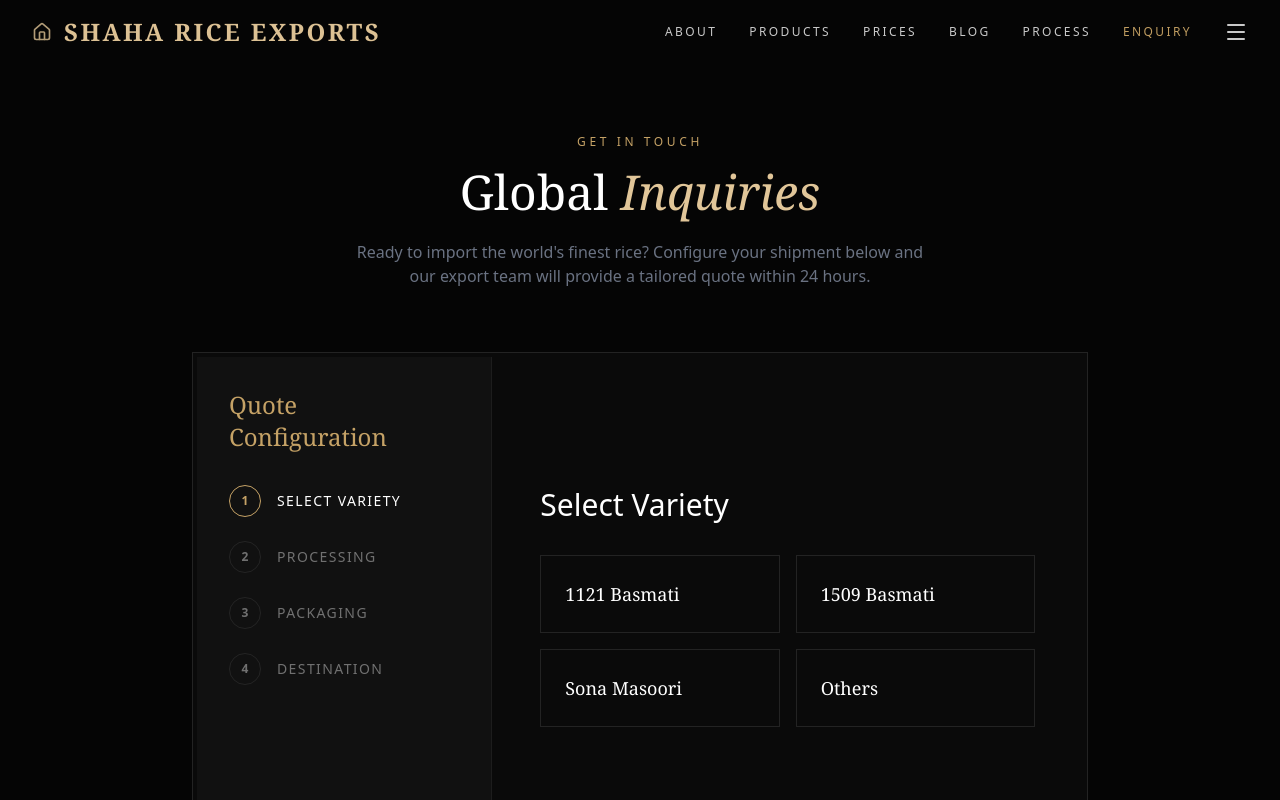
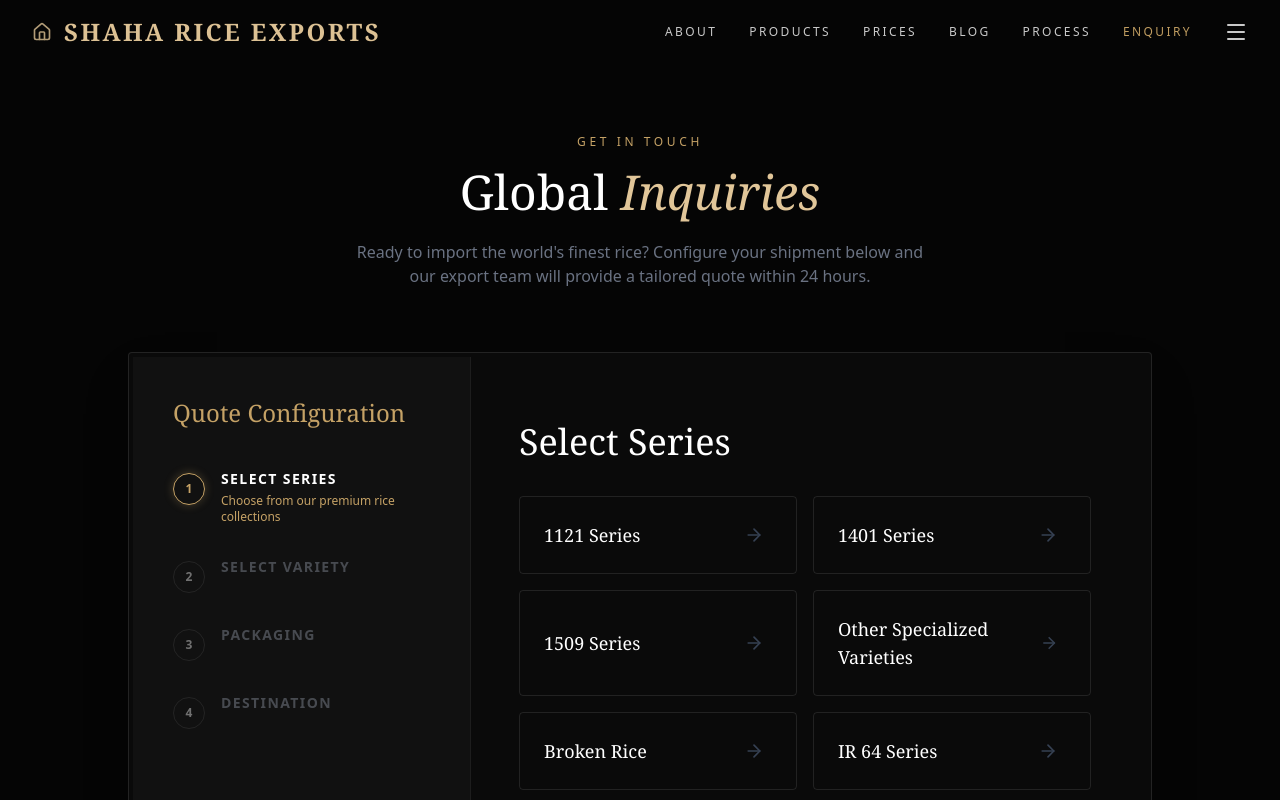
Before and after one commit to nfsprogramming/shaha-rice-export, a React (Vite) app: page /contact in a window 1280 px wide. Shown: the top 800 px of the page. Built offline with nearby package versions, Linux system fonts and the light colour scheme; a web font is replaced by a local one.

Commit message:
Refactor Inquiry Form: Implement Series-Variety hierarchy for smarter selection

```diff
--- a/src/components/QuoteRequestForm.tsx
+++ b/src/components/QuoteRequestForm.tsx
@@ -1,27 +1,63 @@
 
-import { useState } from 'react';
+import { useState, useMemo } from 'react';
 import { motion, AnimatePresence } from 'framer-motion';
 import { Check, ArrowRight } from 'lucide-react';
+import { riceVarieties } from '../data/riceData';
 
 export const QuoteRequestForm = () => {
     const [step, setStep] = useState(1);
     const [formData, setFormData] = useState({
+        series: '',
         variety: '',
-        finish: '',
         quantity: '',
         packaging: '',
         port: '',
         email: ''
     });
 
+    // Extract unique series
+    const uniqueSeries = useMemo(() => {
+        const series = Array.from(new Set(riceVarieties.map(r => r.series)));
+        return [...series, "Others"];
+    }, []);
+
+    // Get varieties for selected series
+    const availableVarieties = useMemo(() => {
+        if (!formData.series || formData.series === "Others") return [];
+        return riceVarieties
+            .filter(r => r.series === formData.series)
+            .map(r => r.name);
+    }, [formData.series]);
+
     const handleNext = () => setStep(s => s + 1);
-    // const handleBack = () => setStep(s => s - 1);
 
+    // Dynamic steps definition
     const steps = [
-        { title: "Select Variety", field: "variety", options: ["1121 Basmati", "1509 Basmati", "Sona Masoori", "Others"] },
-        { title: "Processing", field: "finish", options: ["Creamy Sella", "Golden Sella", "Steam", "Raw"] },
-        { title: "Packaging", field: "packaging", options: ["5kg", "10kg", "25kg", "50kg Bulk"] },
-        { title: "Destination", field: "details", isInput: true }
+        {
+            title: "Select Series",
+            field: "series",
+            options: uniqueSeries,
+            desc: "Choose from our premium rice collections"
+        },
+        {
+            title: "Select Variety",
+            field: "variety",
+            options: formData.series === "Others" ? ["Standard", "Premium", "Custom"] : availableVarieties, // Fallback if others
+            desc: "Pick the specific grain type"
+        },
+        // Removed separate "Processing" step as variety selection covers it (e.g., "1121 White Sella")
+        {
+            title: "Packaging",
+            field: "packaging",
+            options: ["5kg", "10kg", "25kg", "50kg Bulk", "Custom Branding"],
+            desc: "Select bag size"
+        },
+        {
+            title: "Destination",
+            field: "details",
+            isInput: true,
+            desc: "Shipping details"
+        }
     ];
 
     const updateField = (field: string, value: string) => {
@@ -32,78 +68,93 @@
     };
 
     return (
-        <div className="w-full max-w-4xl mx-auto bg-[#0a0a0a] border border-white/10 p-1">
-            <div className="grid grid-cols-1 md:grid-cols-12 min-h-[500px]">
+        <div className="w-full max-w-5xl mx-auto bg-[#0a0a0a] border border-white/10 p-1 rounded-sm shadow-2xl">
+            <div className="grid grid-cols-1 md:grid-cols-12 min-h-[600px]">
                 {/* Progress Sidebar */}
-                <div className="md:col-span-4 bg-[#111] p-8 relative flex flex-col justify-between border-b md:border-b-0 md:border-r border-white/5">
+                <div className="md:col-span-4 bg-[#111] p-8 md:p-10 relative flex flex-col justify-between border-b md:border-b-0 md:border-r border-white/5">
                     <div>
-                        <h3 className="text-[#C5A266] font-serif text-2xl mb-8">Quote Configuration</h3>
-                        <div className="space-y-6">
+                        <h3 className="text-[#C5A266] font-serif text-2xl mb-10">Quote Configuration</h3>
+                        <div className="space-y-8">
                             {steps.map((s, i) => (
-                                <div key={i} className={`flex items-center gap-4 transition-all duration-300 ${i + 1 === step ? 'opacity-100' : 'opacity-40'}`}>
-                                    <div className={`w-8 h-8 rounded-full border ${i + 1 === step ? 'border-[#C5A266] text-[#C5A266]' : i + 1 < step ? 'bg-[#C5A266] border-[#C5A266] text-black' : 'border-white/20 text-white'} flex items-center justify-center text-xs font-bold`}>
+                                <div key={i} className={`flex items-start gap-4 transition-all duration-300 ${i + 1 === step ? 'opacity-100' : 'opacity-40'}`}>
+                                    <div className={`mt-1 w-8 h-8 rounded-full border ${i + 1 === step ? 'border-[#C5A266] text-[#C5A266] shadow-[0_0_10px_rgba(197,162,102,0.3)]' : i + 1 < step ? 'bg-[#C5A266] border-[#C5A266] text-black' : 'border-white/20 text-white'} flex items-center justify-center text-xs font-bold shrink-0 transition-all`}>
                                         {i + 1 < step ? <Check className="w-4 h-4" /> : i + 1}
                                     </div>
-                                    <span className="text-sm uppercase tracking-widest text-white">{s.title}</span>
+                                    <div className="flex flex-col">
+                                        <span className={`text-sm uppercase tracking-widest font-bold ${i + 1 === step ? 'text-white' : 'text-gray-400'}`}>{s.title}</span>
+                                        {i + 1 === step && <span className="text-xs text-[#C5A266] mt-1">{s.desc}</span>}
+                                    </div>
                                 </div>
                             ))}
                         </div>
                     </div>
                     {step > 1 && (
-                        <div className="text-xs text-gray-500 mt-8">
-                            Current Selection: <br />
-                            <span className="text-white">{formData.variety} {formData.finish && `/ ${formData.finish}`}</span>
+                        <div className="text-xs text-gray-500 mt-8 p-4 bg-white/[0.03] rounded border border-white/5">
+                            <span className="text-[#C5A266] uppercase tracking-wider mb-2 block text-[10px]">Your Selection</span>
+                            {formData.series && <div className="text-white mb-1"><span className="text-gray-500">Series:</span> {formData.series}</div>}
+                            {formData.variety && <div className="text-white"><span className="text-gray-500">Variety:</span> {formData.variety}</div>}
                         </div>
                     )}
                 </div>
 
                 {/* Interaction Area */}
-                <div className="md:col-span-8 p-8 md:p-12 relative flex flex-col justify-center">
+                <div className="md:col-span-8 p-8 md:p-12 relative flex flex-col justify-center bg-[#0a0a0a]">
                     <AnimatePresence mode="wait">
                         <motion.div
                             key={step}
                             initial={{ opacity: 0, x: 20 }}
                             animate={{ opacity: 1, x: 0 }}
                             exit={{ opacity: 0, x: -20 }}
-                            transition={{ duration: 0.3 }}
+                            transition={{ duration: 0.4, ease: "easeOut" }}
                             className="w-full"
                         >
-                            <h4 className="text-3xl font-light text-white mb-8">
+                            <h4 className="text-3xl md:text-4xl font-serif text-white mb-8 leading-tight">
                                 {steps[step - 1].title}
                             </h4>
 
                             {steps[step - 1].isInput ? (
-                                <div className="space-y-6">
+                                <div className="space-y-8">
                                     <div className="group relative">
+                                        <label className="text-[#C5A266] text-xs uppercase tracking-widest mb-2 block">Quantity (MT)</label>
                                         <input
                                             type="text"
-                                            placeholder="Port of Discharge"
-                                            className="w-full bg-transparent border-b border-white/20 py-4 text-xl text-white focus:outline-none focus:border-[#C5A266] transition-colors"
+                                            placeholder="e.g. 25 Metric Tons"
+                                            className="w-full bg-transparent border-b border-white/20 py-3 text-xl text-white focus:outline-none focus:border-[#C5A266] transition-colors placeholder:text-gray-700"
+                                            onChange={(e) => setFormData({ ...formData, quantity: e.target.value })}
+                                        />
+                                    </div>
+                                    <div className="group relative">
+                                        <label className="text-[#C5A266] text-xs uppercase tracking-widest mb-2 block">Port of Discharge</label>
+                                        <input
+                                            type="text"
+                                            placeholder="e.g. Felixstowe, UK"
+                                            className="w-full bg-transparent border-b border-white/20 py-3 text-xl text-white focus:outline-none focus:border-[#C5A266] transition-colors placeholder:text-gray-700"
                                             onChange={(e) => setFormData({ ...formData, port: e.target.value })}
                                         />
                                     </div>
                                     <div className="group relative">
+                                        <label className="text-[#C5A266] text-xs uppercase tracking-widest mb-2 block">Contact Email</label>
                                         <input
                                             type="email"
-                                            placeholder="Business Email"
-                                            className="w-full bg-transparent border-b border-white/20 py-4 text-xl text-white focus:outline-none focus:border-[#C5A266] transition-colors"
+                                            placeholder="your@company.com"
+                                            className="w-full bg-transparent border-b border-white/20 py-3 text-xl text-white focus:outline-none focus:border-[#C5A266] transition-colors placeholder:text-gray-700"
                                             onChange={(e) => setFormData({ ...formData, email: e.target.value })}
                                         />
                                     </div>
-                                    <button className="mt-8 bg-[#C5A266] hover:bg-white text-black px-8 py-4 uppercase tracking-[0.2em] text-xs font-bold transition-colors w-full md:w-auto">
-                                        Initialize Request
+                                    <button className="mt-8 bg-[#C5A266] hover:bg-white text-black px-10 py-4 uppercase tracking-[0.25em] text-xs font-bold transition-colors w-full md:w-auto rounded-sm">
+                                        Submit Request
                                     </button>
                                 </div>
                             ) : (
-                                <div className="grid grid-cols-1 md:grid-cols-2 gap-4">
+                                <div className="grid grid-cols-1 md:grid-cols-2 gap-4 max-h-[400px] overflow-y-auto pr-2 custom-scrollbar">
                                     {steps[step - 1].options?.map((opt) => (
                                         <button
                                             key={opt}
                                             onClick={() => updateField(steps[step - 1].field, opt)}
-                                            className="group flex items-center justify-between p-6 border border-white/10 hover:border-[#C5A266] hover:bg-[#C5A266]/5 transition-all duration-300 text-left"
+                                            className="group flex items-center justify-between p-6 border border-white/10 hover:border-[#C5A266] hover:bg-[#C5A266]/5 transition-all duration-300 text-left rounded-sm"
                                         >
                                             <span className="text-white font-serif text-lg group-hover:text-[#C5A266] transition-colors">{opt}</span>
-                                            <ArrowRight className="w-5 h-5 text-transparent group-hover:text-[#C5A266] -translate-x-2 group-hover:translate-x-0 transition-all" />
+                                            <ArrowRight className="w-5 h-5 text-gray-700 group-hover:text-[#C5A266] -translate-x-2 group-hover:translate-x-0 transition-transform duration-300" />
                                         </button>
                                     ))}
                                 </div>
```
